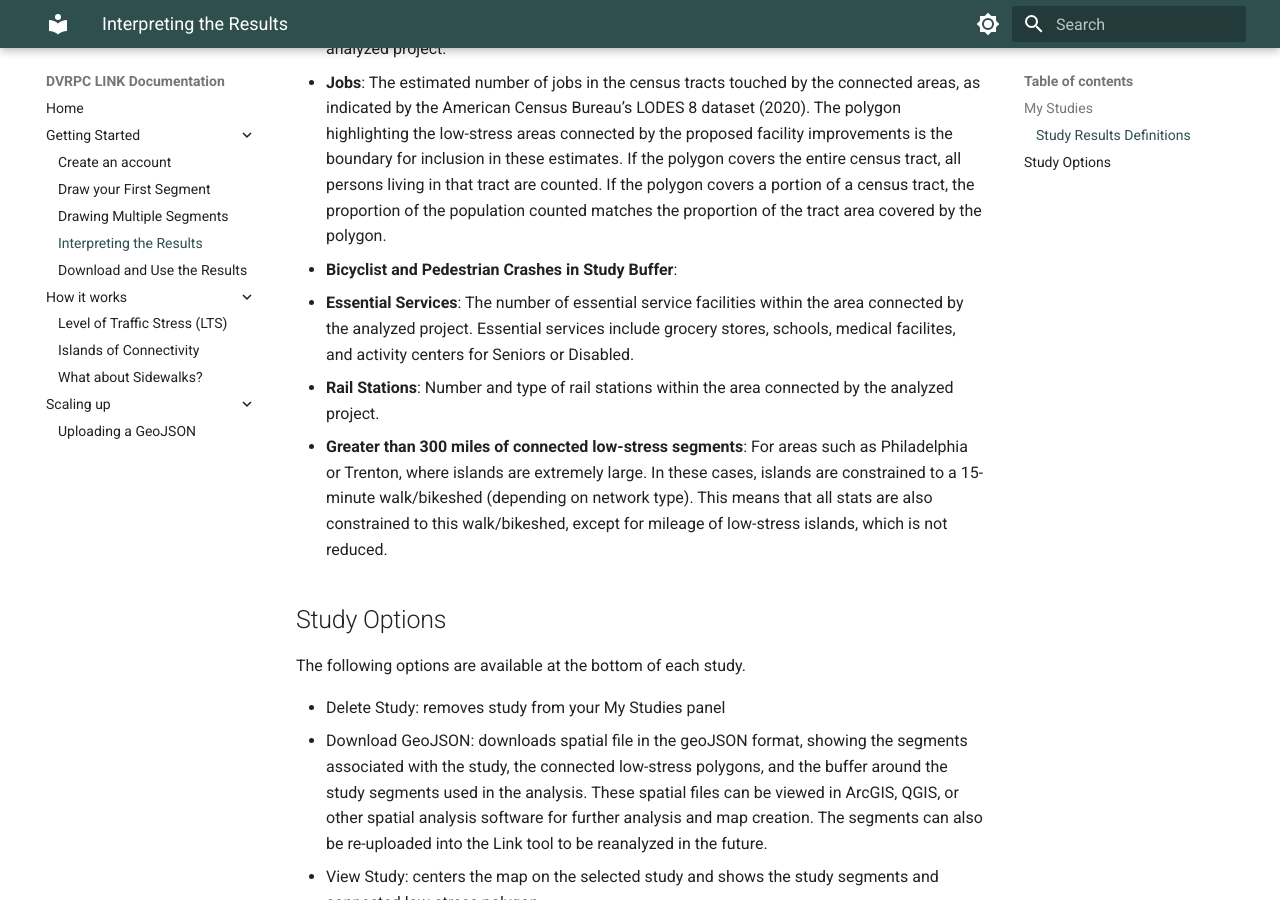
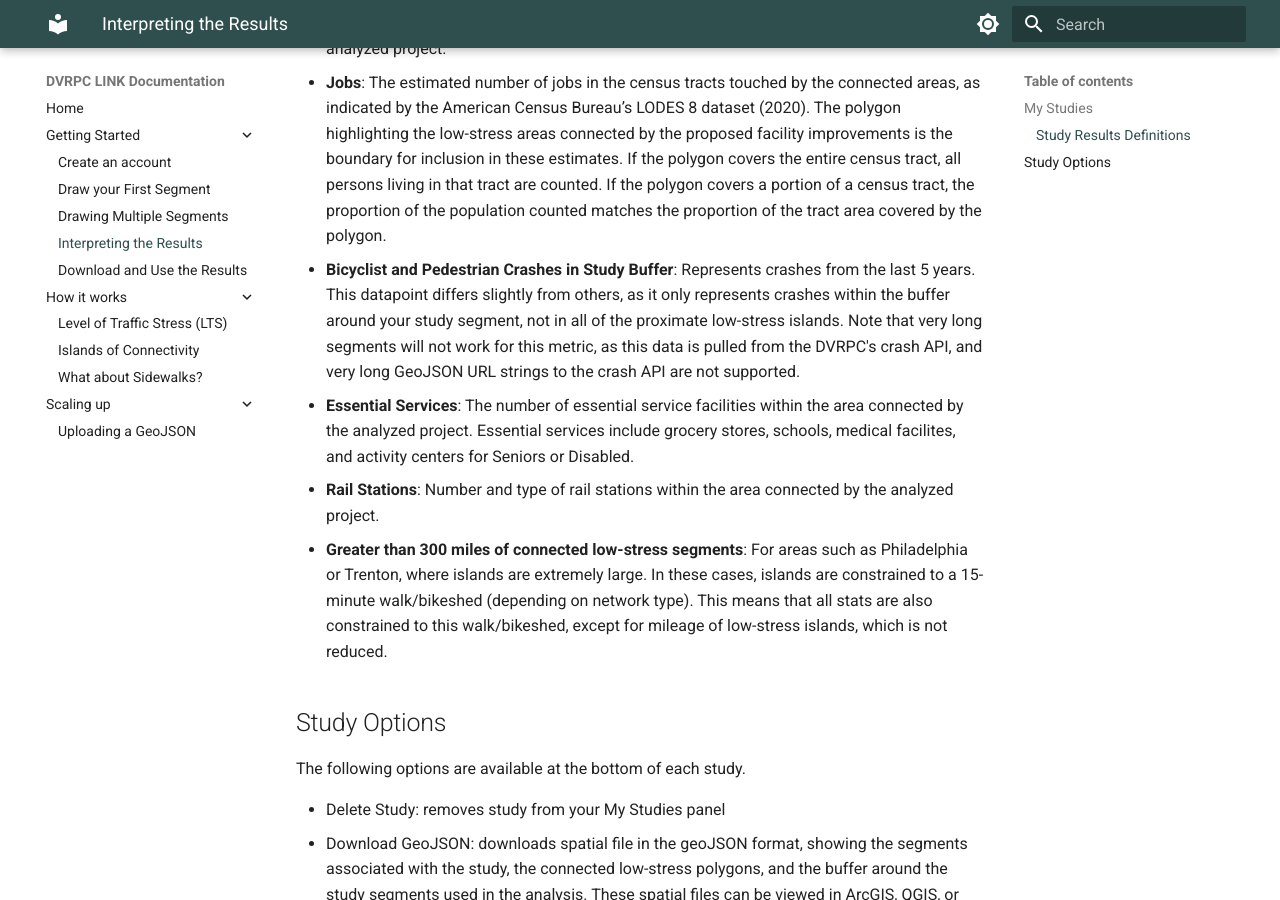
Before and after one commit to dvrpc/link-docs, an MkDocs documentation site: the page built from docs/getting-started/Interpreting-the-results.md, in a window 1280 px wide and 900 px high, scrolled down 1338 px. Built offline with MkDocs 1.6.1 and Material for MkDocs 9.7.7, drawn with Linux system fonts in a browser that asks for light colours.

Commit message:
add info about crashes, as well as api error users might see

```diff
--- a/docs/getting-started/Interpreting-the-results.md
+++ b/docs/getting-started/Interpreting-the-results.md
@@ -23,7 +23,8 @@ Attributes are defined in the Study Results Definitations section below.
 - **Youth**: The estimated number of persons under the age of 18 living in the area connected by the analyzed project.
 - **Nearby Circuit Trails**: Number and status of circuit trails within the area connected by the analyzed project.
 - **Jobs**: The estimated number of jobs in the census tracts touched by the connected areas, as indicated by the American Census Bureau’s LODES 8 dataset (2020). The polygon highlighting the low-stress areas connected by the proposed facility improvements is the boundary for inclusion in these estimates. If the polygon covers the entire census tract,  all persons living in that tract are counted. If the polygon covers a portion of a census tract, the proportion of the population counted matches the proportion of the tract area covered by the polygon.
-- **Bicyclist and Pedestrian Crashes in Study Buffer**:
+- **Bicyclist and Pedestrian Crashes in Study Buffer**: Represents crashes from the last 5 years. This datapoint differs slightly from others, as it only represents crashes within the buffer around your study segment, not in all of the proximate low-stress islands. Note that very long segments will not work
+for this metric, as this data is pulled from the DVRPC's crash API, and very long GeoJSON URL strings to the crash API are not supported.
 - **Essential Services**: The number of essential service facilities within the area connected by the analyzed project. Essential services include grocery stores, schools, medical facilites, and activity centers for Seniors or Disabled.
 - **Rail Stations**: Number and type of rail stations within the area connected by the analyzed project.
 - **Greater than 300 miles of connected low-stress segments**: For areas such as Philadelphia or Trenton, where islands are extremely large. In these cases, islands are constrained to a 15-minute walk/bikeshed (depending on network type).
```
